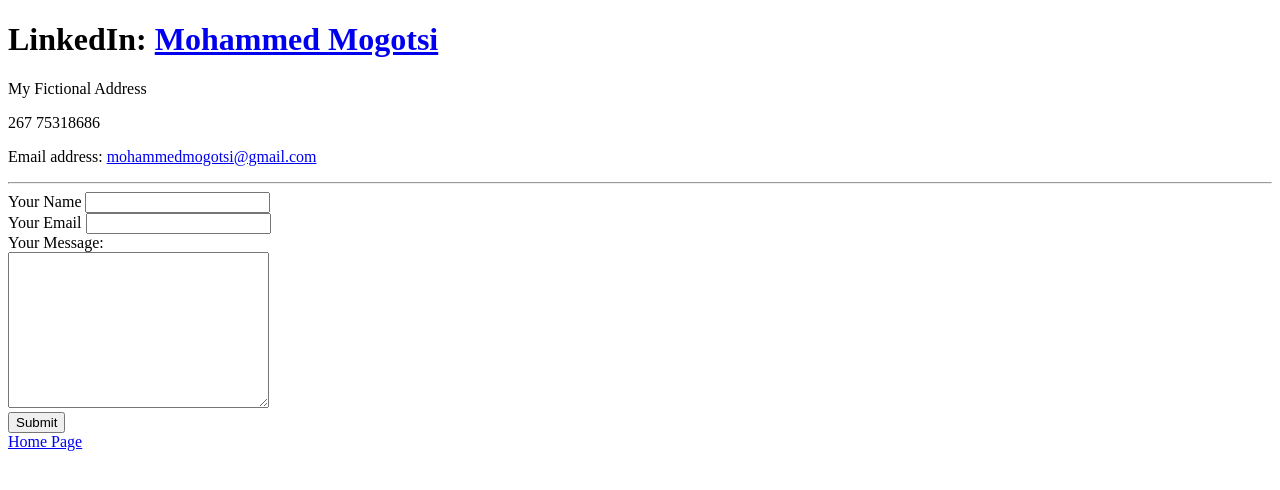
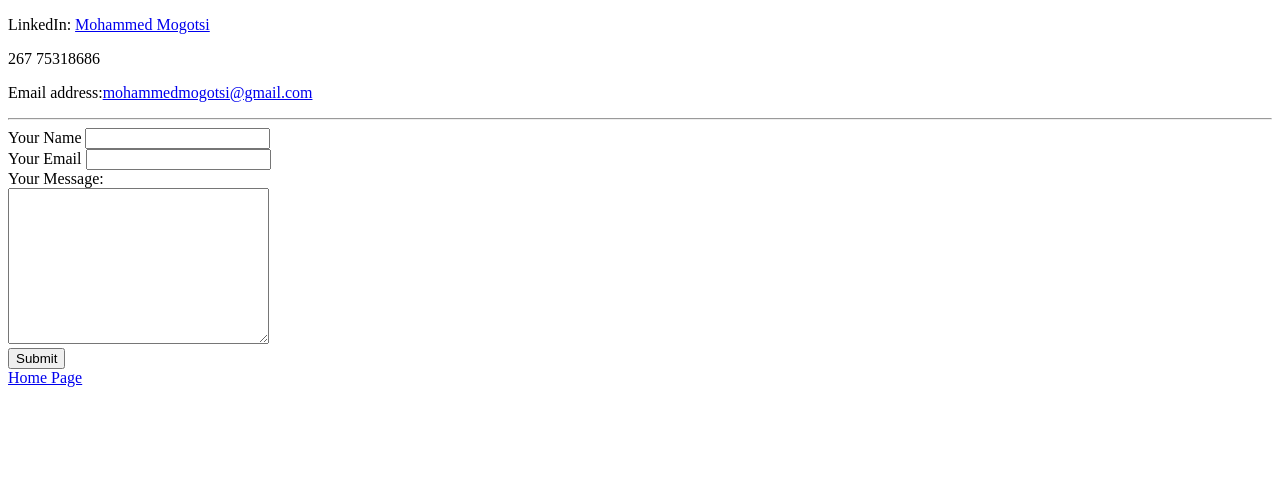
Before and after one commit to 000915/cv, a plain HTML site: page contact-me.html in a window 1280 px wide. Drawn offline with Linux system fonts and the light colour scheme.

Commit message:
Update contact-me.html

```diff
--- a/contact-me.html
+++ b/contact-me.html
@@ -5,10 +5,9 @@
     <title>Contact me</title>
   </head>
   <body>
-    <h1>LinkedIn: <a href="https://www.linkedin.com/in/mohammed-mogotsi/">Mohammed Mogotsi</a>  </h1>
-    <p>My Fictional Address</p>
+    <p>LinkedIn: <a href="https://www.linkedin.com/in/mohammed-mogotsi/">Mohammed Mogotsi</a></p>
     <p>267 75318686</p>
-    <p>Email address: <a href="mohammedmogotsi@gmail.com">mohammedmogotsi@gmail.com</a></p>
+    <p>Email address:<a href="mohammedmogotsi@gmail.com">mohammedmogotsi@gmail.com</a></p>
     <hr>
     <form action="mailto:mohammedmogotsi@gmail.com" method="post" enctype="text/plain">
       <label for="">Your Name</label>
```
